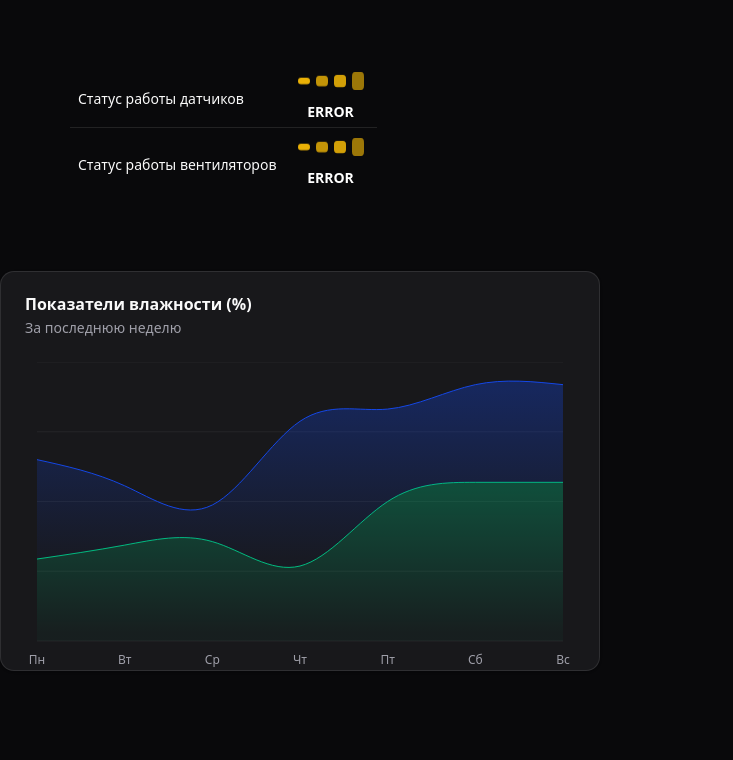
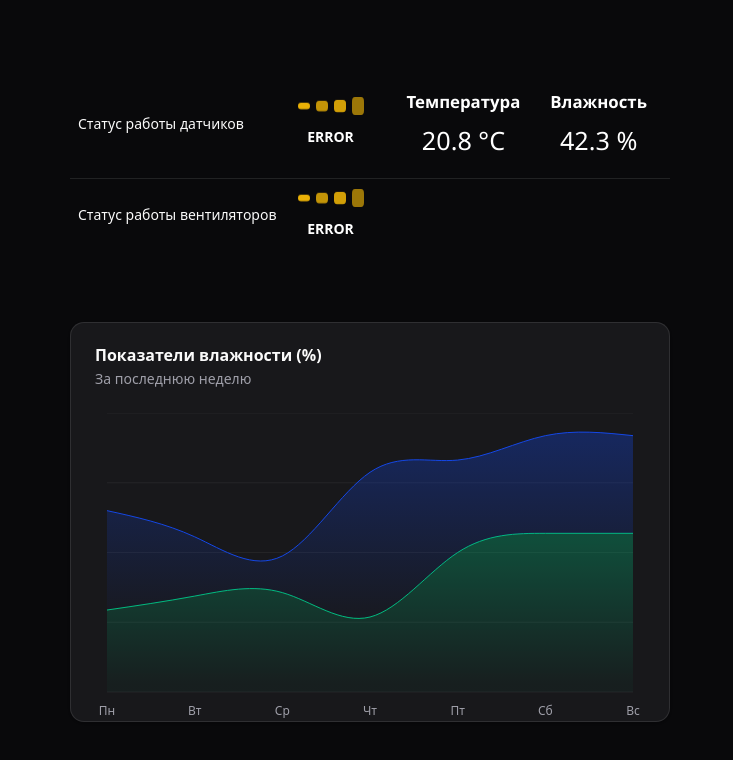
Before and after one commit to 00DemiX00/vent_basement, a React (Vite) app in the folder vent_basement/: page / in a window 1280 px wide. Shown: the top 760 px of the page, without its empty margins (0-733 px from the left). Built offline with nearby package versions, Linux system fonts and the light colour scheme.

Commit message:
added display of temperature and humidity indicators "WeatherDisplay"

```diff
--- a/vent_basement/package.json
+++ b/vent_basement/package.json
@@ -18,6 +18,7 @@
     "lucide-react": "^0.536.0",
     "react": "^19.1.0",
     "react-dom": "^19.1.0",
+    "react-icons": "^5.5.0",
     "recharts": "^2.15.4",
     "tailwind-merge": "^3.3.1",
     "tailwindcss": "^4.1.11"
--- a/vent_basement/src/App.tsx
+++ b/vent_basement/src/App.tsx
@@ -1,6 +1,6 @@
 import { ThemeProvider } from "@/Components/theme-provider"
-import { ChartAreaGradient } from "./Components/ui/example-chart"
-import Header from "./Components/Header"
+import Header from "./Components/IndicatorsLineTable"
+import Dashboard from "./Components/Dashboard"
 
 
 
@@ -8,7 +8,7 @@ export default function App () {
   return (
     <ThemeProvider defaultTheme="dark" storageKey="vite-ui-theme">
       <Header></Header>
-      <ChartAreaGradient></ChartAreaGradient>
+      <Dashboard></Dashboard>
     </ThemeProvider>
   )
 }
--- a/vent_basement/src/Components/Dashboard.tsx
+++ b/vent_basement/src/Components/Dashboard.tsx
@@ -0,0 +1,11 @@
+import { ChartAreaGradient } from "./ui/example-chart"
+
+function Dashboard() {
+  return (
+  <div style={{marginLeft: '70px'}}>
+    <ChartAreaGradient></ChartAreaGradient>
+  </div>
+  );
+}
+
+export default Dashboard;
--- a/vent_basement/src/Components/Header.tsx
+++ b/vent_basement/src/Components/Header.tsx
@@ -1,31 +1,11 @@
-import { Table, TableBody, TableCell, TableHead, TableHeader, TableRow } from "./ui/table"
-import  StatusIndicatorsLine  from "./ui/IndicatorsLine"
+import IndicatorsLineTable from "./IndicatorsLineTable";
 
 function Header() {
   return (
-  <header
-    style={{
-        padding: '70px',
-        textAlign: 'left',
-        fontFamily: 'ui-sans-serif, system-ui, sans-serif, "Apple Color Emoji", "Segoe UI Emoji", "Segoe UI Symbol", "Noto Color Emoji"'
-    }}>
-  <div>
-  <Table  style={{ width: '20%'}}>
-  <TableHeader>
-    <TableRow>
-      <TableHead className="w-[100px]">Статус работы датчиков</TableHead>
-      <TableHead><StatusIndicatorsLine></StatusIndicatorsLine></TableHead>
-    </TableRow>
-  </TableHeader>
-  <TableBody>
-    <TableRow>
-      <TableCell className="font-medium">Статус работы вентиляторов</TableCell>
-      <TableCell><StatusIndicatorsLine></StatusIndicatorsLine></TableCell>
-    </TableRow>
-  </TableBody>
-  </Table>
-  </div>
-</header>
+    <div>
+        <IndicatorsLineTable></IndicatorsLineTable>
+    </div>
+
   );
 }
 
--- /dev/null
+++ b/vent_basement/src/Components/IndicatorsLineTable.tsx
@@ -0,0 +1,35 @@
+import { Table, TableBody, TableCell, TableHeader, TableRow } from "./ui/table"
+import  StatusIndicatorsLine  from "./ui/IndicatorsLine"
+import WeatherDisplay from "./ui/WeatherDisplay";
+
+function IndicatorsLineTable() {
+  return (
+  <header
+    style={{
+        display: "flex",
+        padding: '70px',
+        textAlign: 'left',
+        fontFamily: 'ui-sans-serif, system-ui, sans-serif, "Apple Color Emoji", "Segoe UI Emoji", "Segoe UI Symbol", "Noto Color Emoji"'
+    }}>
+  <div style={{ width: '600px', fontFamily: 'ui-sans-serif, system-ui, sans-serif, "Apple Color Emoji", "Segoe UI Emoji", "Segoe UI Symbol", "Noto Color Emoji"'}}>
+  <Table>
+  <TableHeader>
+    <TableRow>
+      <TableCell className="w-[100px]">Статус работы датчиков</TableCell>
+      <TableCell><StatusIndicatorsLine></StatusIndicatorsLine></TableCell>
+      <WeatherDisplay></WeatherDisplay>
+    </TableRow>
+  </TableHeader>
+  <TableBody>
+    <TableRow>
+      <TableCell className="font-medium">Статус работы вентиляторов</TableCell>
+      <TableCell><StatusIndicatorsLine></StatusIndicatorsLine></TableCell>
+    </TableRow>
+  </TableBody>
+  </Table>
+  </div>
+</header>
+  );
+}
+
+export default IndicatorsLineTable;
--- /dev/null
+++ b/vent_basement/src/Components/ui/WeatherDisplay.tsx
@@ -0,0 +1,105 @@
+import React, { useState, useEffect } from 'react';
+
+interface SensorData {
+  temperature: number; // в градусах Цельсия
+  humidity: number;    // в процентах
+}
+
+const WeatherDisplay: React.FC = () => {
+  const [data, setData] = useState<SensorData | null>(null);
+  const [loading, setLoading] = useState<boolean>(true);
+  const [error, setError] = useState<string | null>(null);
+
+  // Эмуляция получения данных с сервера
+  const fetchSensorData = async () => {
+    try {
+      setLoading(true);
+      // Здесь можно заменить на реальный API вызов
+      // например: const response = await fetch('/api/sensor');
+      // const result = await response.json();
+
+      // Эмуляция данных
+      const result: SensorData = {
+        temperature: parseFloat((20 + Math.random() * 10).toFixed(1)),
+        humidity: parseFloat((40 + Math.random() * 20).toFixed(1)),
+      };
+
+      setData(result);
+    } catch (err) {
+      setError('Ошибка при получении данных');
+    } finally {
+      setLoading(false);
+    }
+  };
+
+  useEffect(() => {
+    fetchSensorData();
+
+    // Обновлять данные каждые 10 секунд
+    const intervalId = setInterval(fetchSensorData, 10000);
+
+    return () => clearInterval(intervalId);
+  }, []);
+
+  if (loading) {
+    return (
+      <div style={{
+        backgroundColor: '#222',
+        color: '#fff',
+        padding: '16px',
+        fontFamily: 'ui-sans-serif, system-ui, sans-serif, "Apple Color Emoji", "Segoe UI Emoji", "Segoe UI Symbol", "Noto Color Emoji"',
+        borderRadius: '12px',
+        boxShadow: '0 4px 12px rgba(0,0,0,0.3)',
+        display: 'inline-block',
+        minWidth: '250px',
+        textAlign: 'center'
+      }}>
+        Загрузка данных...
+      </div>
+    );
+  }
+
+  if (error) {
+    return (
+      <div style={{
+        backgroundColor: '#222',
+        color: '#fff',
+        padding: '16px',
+        fontFamily: 'Helvetica Neue, Helvetica, Arial, sans-serif',
+        borderRadius: '12px',
+        boxShadow: '0 4px 12px rgba(0,0,0,0.3)',
+        display: 'inline-block',
+        minWidth: '250px',
+        textAlign: 'center'
+      }}>
+        {error}
+      </div>
+    );
+  }
+
+  return (
+    <div style={{
+
+      color: '#fff',
+      padding: '20px 30px',
+      display: 'flex',          // в одну строку
+      alignItems: 'center',
+      justifyContent:'center',   // по центру
+      gap:'30px',                // расстояние между элементами
+      fontFamily:'"Segoe UI", Tahoma, Geneva, Verdana, sans-serif',
+      fontSize:'1.2em'
+    }}>
+      <div style={{ display:'flex', flexDirection:'column', alignItems:'center' }}>
+        <span style={{ fontWeight:'bold', marginBottom:'8px' }}>Температура</span>
+        <span style={{ fontSize:'1.5em' }}>{data?.temperature.toFixed(1)} &deg;C</span>
+      </div>
+
+      <div style={{ display:'flex', flexDirection:'column', alignItems:'center' }}>
+        <span style={{ fontWeight:'bold', marginBottom:'8px' }}>Влажность</span>
+        <span style={{ fontSize:'1.5em' }}>{data?.humidity.toFixed(1)} %</span>
+      </div>
+    </div>
+  );
+};
+
+export default WeatherDisplay;
```
Also changed, not shown: 1 other file (tests, documents, lock files or other folders).
